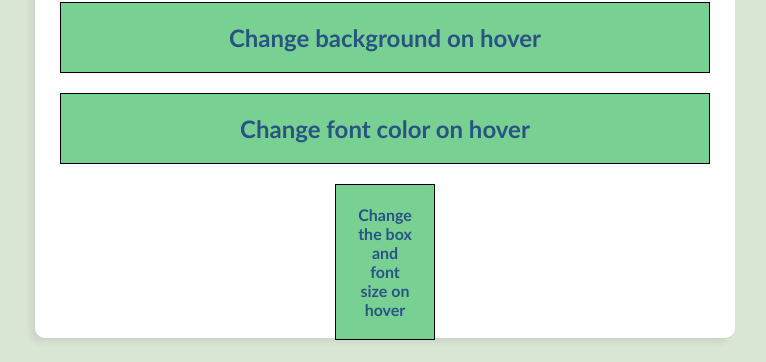
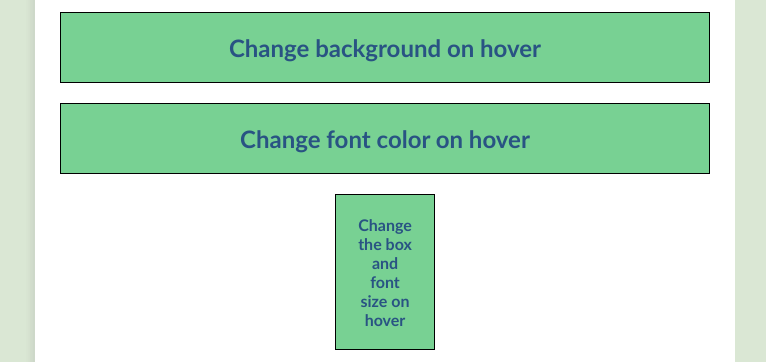
Before and after one commit to WCramRTC/Topic_Examples, a plain HTML site: page pseudo_transitions.html in a window 1280 px wide. Shown: the part 122-484 px from the top of the page, without its empty margins (255-1021 px from the left). Drawn offline with Linux system fonts and the light colour scheme.

Commit message:
Update psuedo_trans_style.css

```diff
--- a/css/psuedo_trans_style.css
+++ b/css/psuedo_trans_style.css
@@ -7,7 +7,8 @@ body {
 .examples {
     width: 700px;
     margin: 30px auto;
-    height: 400px;
+    padding: 10px 0;
+    height: 450px;
     background-color: white;
     font-weight: bold;
     border-radius: 10px;
@@ -34,6 +35,7 @@ body {
     color: rgb(41, 83, 131);
 }
 
+/* Example 1 */
 .example-1-background:hover {
     background-color: pink;
 }
@@ -52,6 +54,8 @@ body {
     font-size: 2rem;
 }
 
+/* Example 2 */
+
 .example-2-background:active {
     background-color: pink;
 }
```
